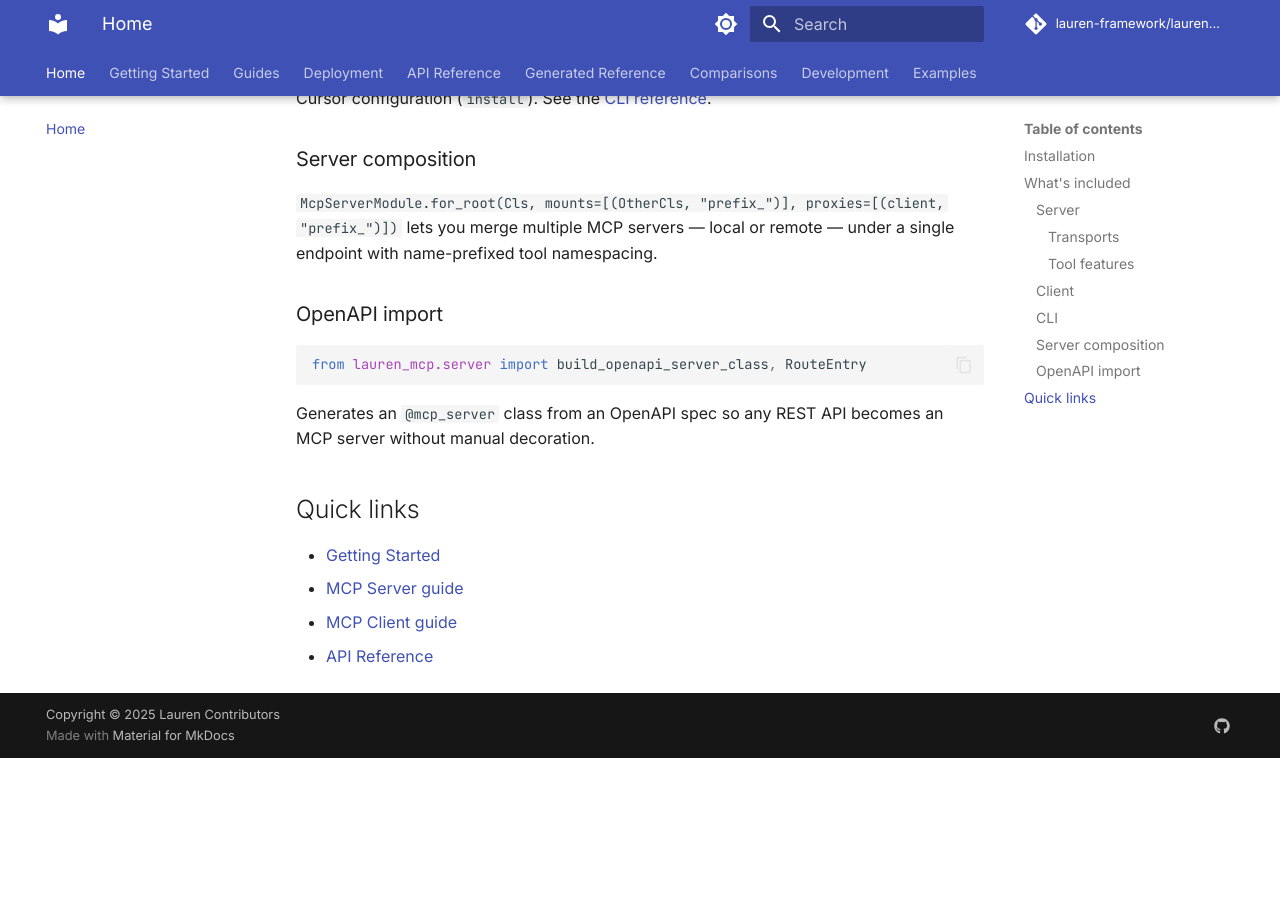
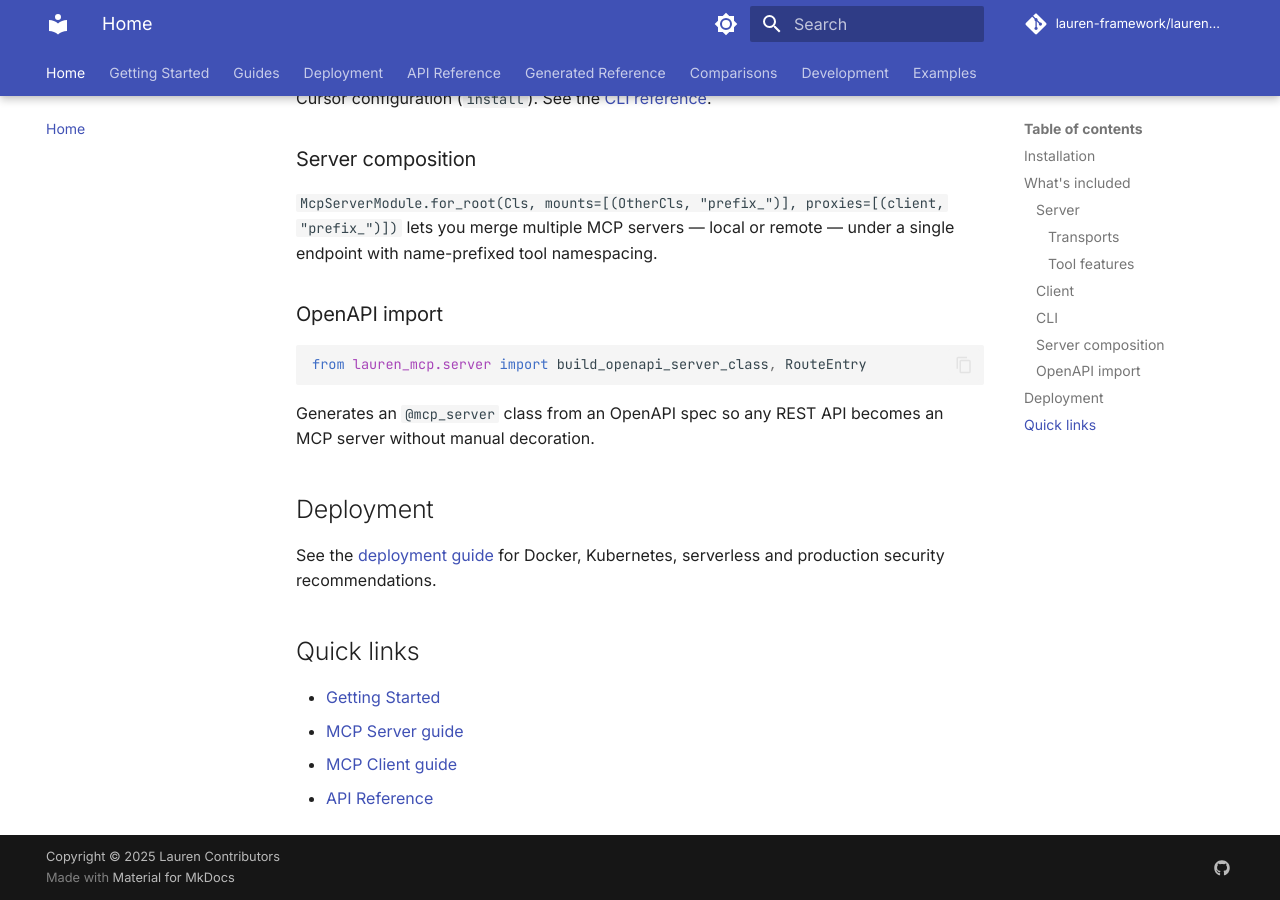
Before and after one commit to lauren-framework/lauren-mcp, an MkDocs documentation site: the page built from docs/index.md, in a window 1280 px wide and 900 px high, scrolled down 3133 px. Built offline with MkDocs 1.6.1 and Material for MkDocs 9.7.7, drawn with Linux system fonts in a browser that asks for light colours; comment, search, counter and statistics services are not loaded; the version menu is left out; before the commit the page ends 3891 px from its top, so only the background shows below that.

Commit message:
docs: link deployment guide from documentation home

```diff
--- a/docs/index.md
+++ b/docs/index.md
@@ -127,6 +127,11 @@ from lauren_mcp.server import build_openapi_server_class, RouteEntry
 Generates an `@mcp_server` class from an OpenAPI spec so any REST API becomes an MCP server
 without manual decoration.
 
+## Deployment
+
+See the [deployment guide](deployment.md) for Docker, Kubernetes, serverless and
+production security recommendations.
+
 ## Quick links
 
 - [Getting Started](getting-started/index.md)
```
